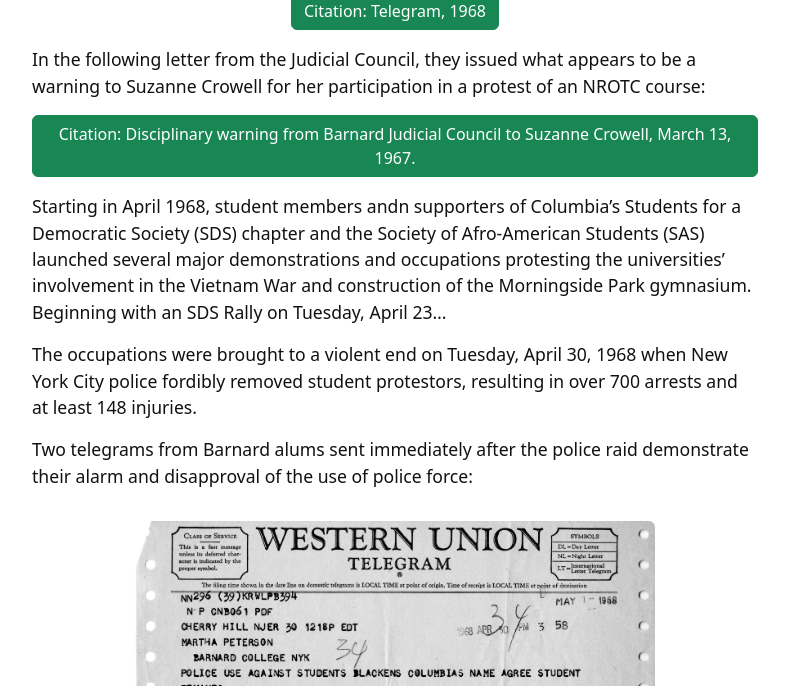
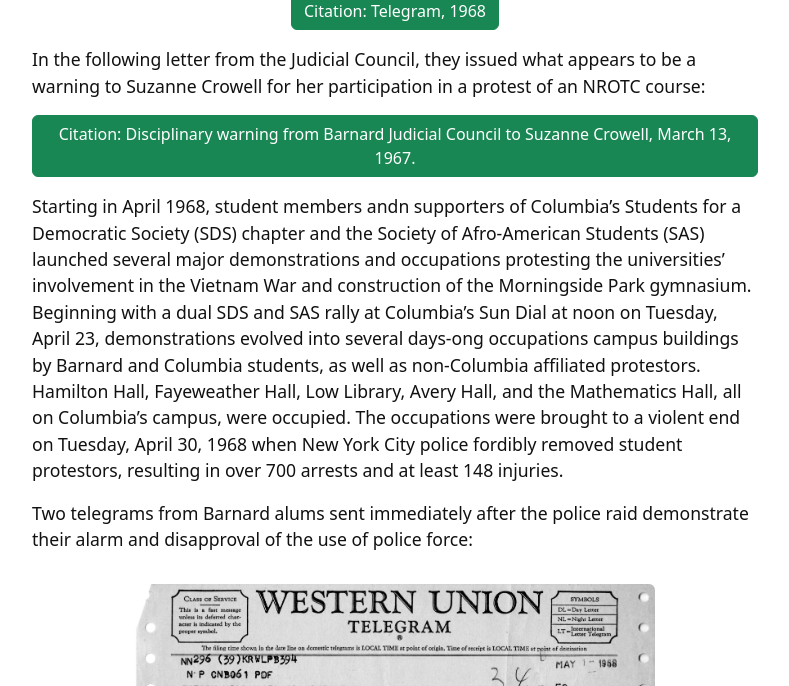
Before and after one commit to katelynautumn28/ddd-research-guide, a Jekyll site: the page built from content/3-lesson.md, in a window 1280 px wide and 900 px high, scrolled down 2389 px, cut to the strip 66-752 px from the top of the window. Shown: the whole strip, without its empty margins (245-1034 px from the left). Built offline with Jekyll 4.4.1, drawn with Linux system fonts in a browser that asks for light colours.

Commit message:
Update 3-lesson.md

```diff
--- a/content/3-lesson.md
+++ b/content/3-lesson.md
@@ -74,9 +74,7 @@ In the following letter from the Judicial Council, they issued what appears to b
 {% include modal.html button="Citation: Disciplinary warning from Barnard Judicial Council to Suzanne Crowell, March 13, 1967." color="success" title="Citation" text="Disciplinary warning from Barnard Judicial Council to Suzanne Crowell, March 13, 1967. Box 35, Folder 2, President's Office Records, BC05-22. Barnard Archives and Special Collections." %}
 
 
-Starting in April 1968, student members andn supporters of Columbia's Students for a Democratic Society (SDS) chapter and the Society of Afro-American Students (SAS) launched several major demonstrations and occupations protesting the universities' involvement in the Vietnam War and construction of the Morningside Park gymnasium. Beginning with an SDS Rally on Tuesday, April 23...
-
-The occupations were brought to a violent end on Tuesday, April 30, 1968 when New York City police fordibly removed student protestors, resulting in over 700 arrests and at least 148 injuries.
+Starting in April 1968, student members andn supporters of Columbia's Students for a Democratic Society (SDS) chapter and the Society of Afro-American Students (SAS) launched several major demonstrations and occupations protesting the universities' involvement in the Vietnam War and construction of the Morningside Park gymnasium. Beginning with a dual SDS and SAS rally at Columbia's Sun Dial at noon on Tuesday, April 23, demonstrations evolved into several days-ong occupations campus buildings by Barnard and Columbia students, as well as non-Columbia affiliated protestors. Hamilton Hall, Fayeweather Hall, Low Library, Avery Hall, and the Mathematics Hall, all on Columbia's campus, were occupied. The occupations were brought to a violent end on Tuesday, April 30, 1968 when New York City police fordibly removed student protestors, resulting in over 700 arrests and at least 148 injuries.
 
 Two telegrams from Barnard alums sent immediately after the police raid demonstrate their alarm and disapproval of the use of police force:
 
```
